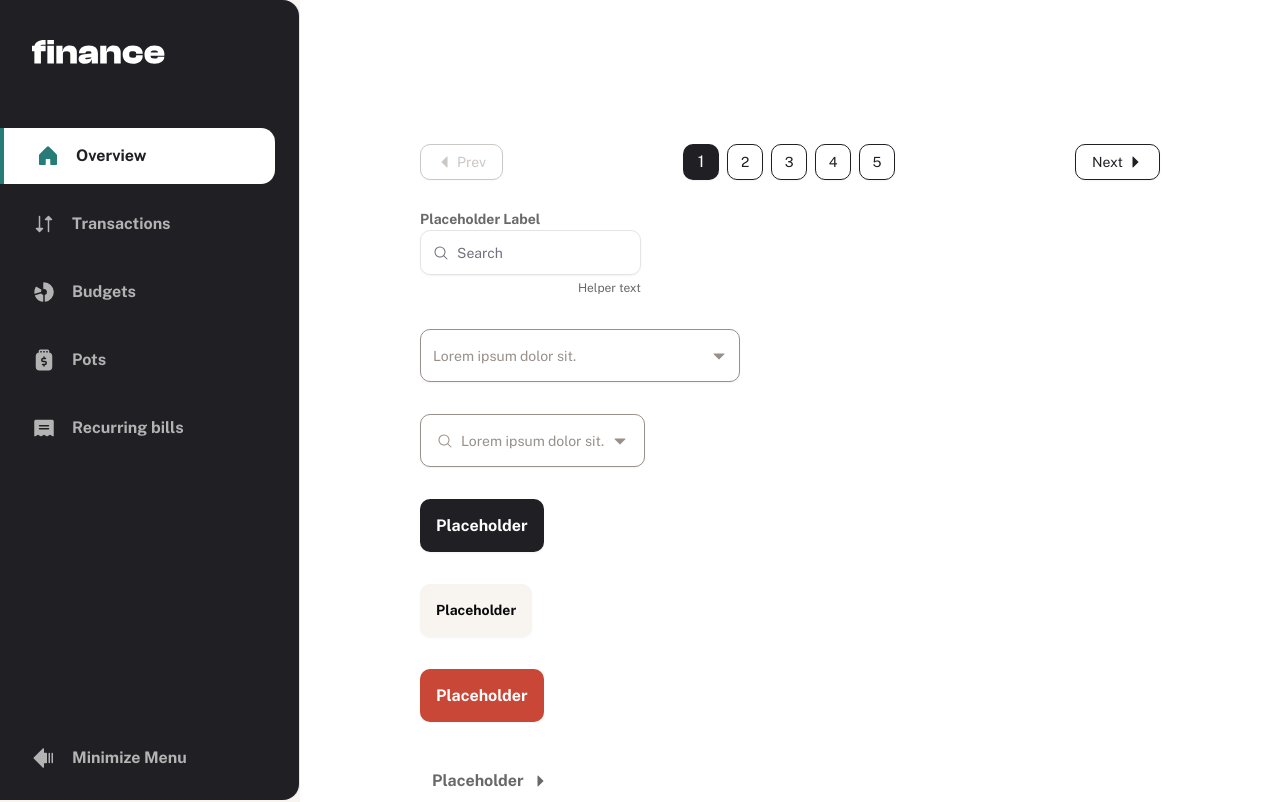
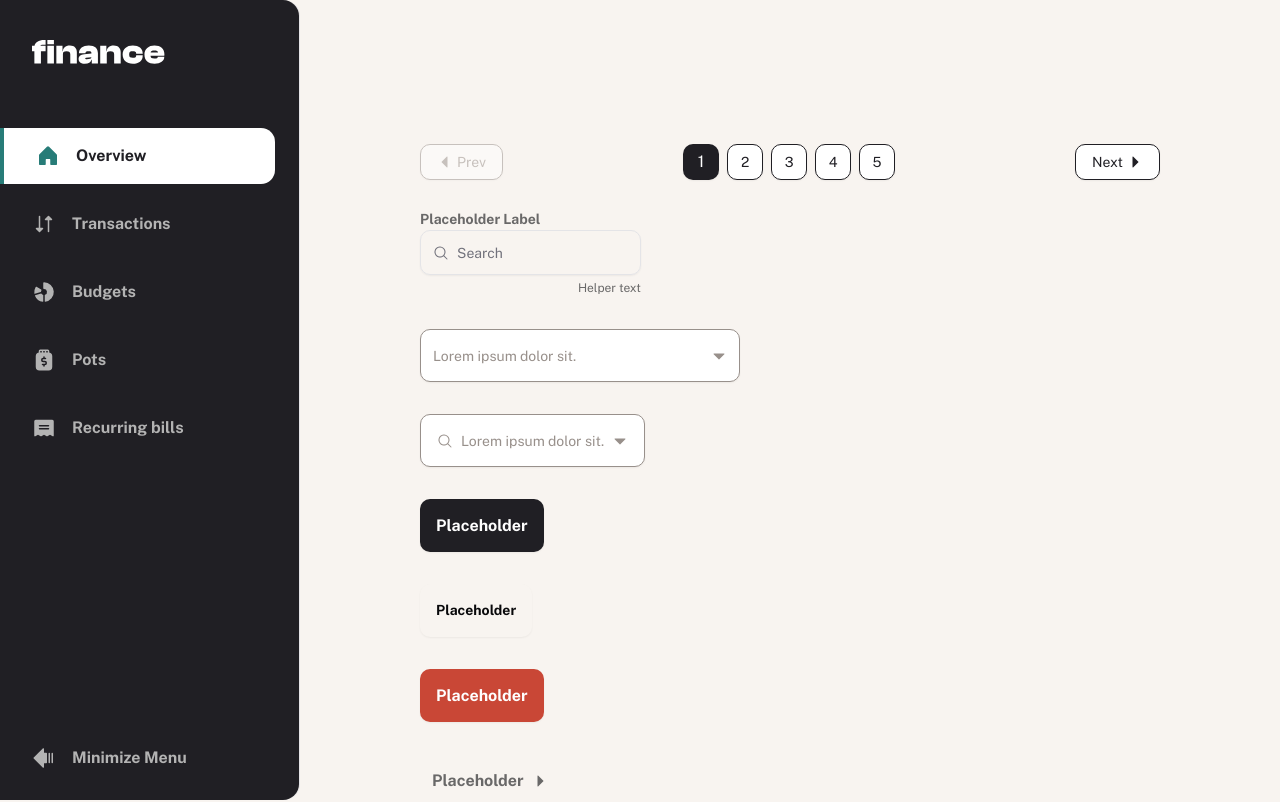
Before and after one commit to Aldi-H/personal-finance, a Next.js app: page / in a window 1280 px wide. Shown: the top 802 px of the page. Built offline with nearby package versions, Linux system fonts and the light colour scheme.

Commit message:
style: update SidebarInset background color to bg-parchment

```diff
--- a/src/components/ui/sidebar.tsx
+++ b/src/components/ui/sidebar.tsx
@@ -331,7 +331,7 @@ function SidebarInset({ className, ...props }: React.ComponentProps<"main">) {
     <main
       data-slot="sidebar-inset"
       className={cn(
-        "relative flex w-full flex-1 flex-col bg-background",
+        "relative flex w-full flex-1 flex-col bg-parchment",
         "md:peer-data-[variant=inset]:m-2 md:peer-data-[variant=inset]:ml-0 md:peer-data-[variant=inset]:rounded-xl md:peer-data-[variant=inset]:shadow-sm md:peer-data-[variant=inset]:peer-data-[state=collapsed]:ml-2",
         className,
       )}
```
